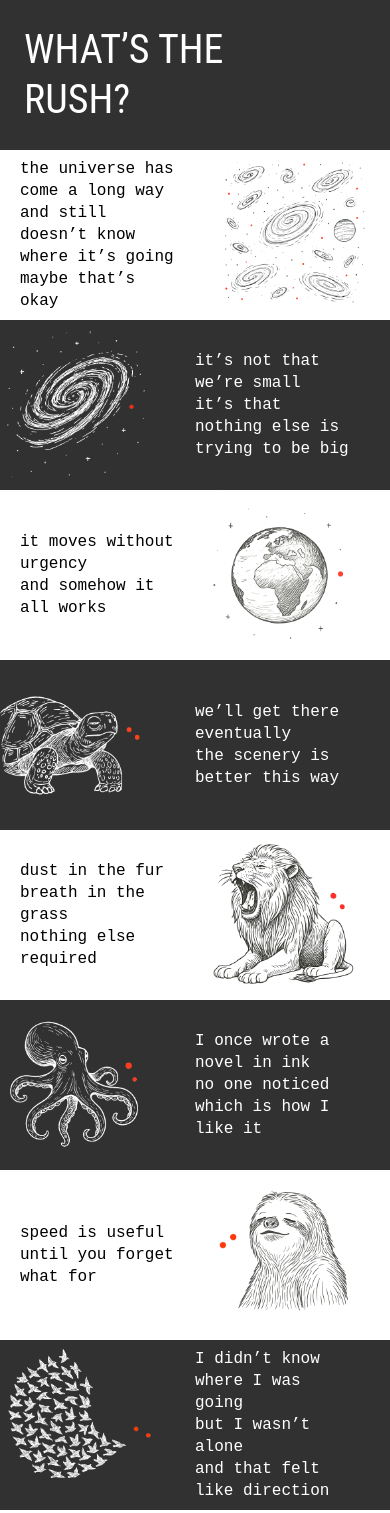
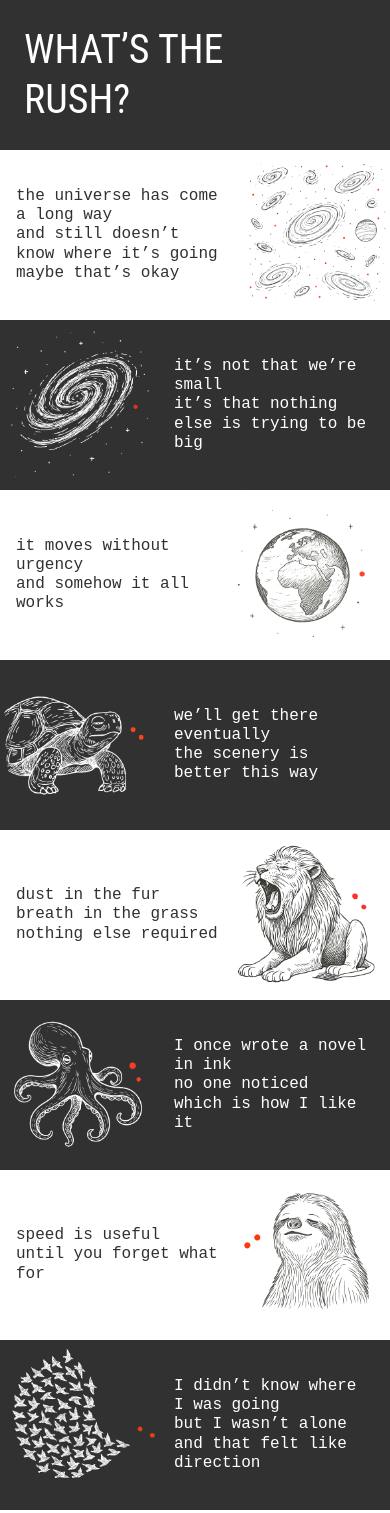
Before and after one commit to iknowmagic/whatstherush, a Next.js app: page / in a window 390 px wide. Shown: the top 1513 px of the page. Built offline with nearby package versions, Linux system fonts and the light colour scheme.

Commit message:
feat: enhance mobile responsiveness and improve accessibility with alt text for images

```diff
--- a/src/app/globals.css
+++ b/src/app/globals.css
@@ -1,7 +1,7 @@
 @import "tailwindcss";
 @plugin "daisyui";
 
-@import url("https://fonts.googleapis.com/css2?family=Inconsolata&family=Roboto+Condensed:wght@700&display=swap");
+@import url("https://fonts.googleapis.com/css2?family=Inconsolata:wght@300;400;500;600;700&family=Roboto+Condensed:wght@700&display=swap");
 
 .font-inconsolata {
   font-family: "Inconsolata", monospace;
@@ -15,59 +15,127 @@
   html {
     scroll-behavior: smooth;
   }
+
+  body {
+    min-width: 320px; /* Ensure minimum mobile width */
+  }
 }
 
 @theme {
-  --breakpoint-sm: 320px;
-  --breakpoint-md: 960px;
-  --breakpoint-lg: 1200px;
+  /* Mobile-first breakpoints (Tailwind standard) */
+  --breakpoint-sm: 640px;
+  --breakpoint-md: 768px;
+  --breakpoint-lg: 1024px;
+  --breakpoint-xl: 1280px;
 
-  --text-sm: 16px;
-  --text-md: 20px;
-  --text-lg: 24px;
+  /* Mobile-first responsive text sizes */
+  --text-sm: 16px; /* Base mobile size - matches your Figma */
+  --text-md: 20px; /* Larger mobile/tablet */
+  --text-lg: 24px; /* Desktop */
 
-  --text-title-sm: 40px;
-  --text-title-md: 120px;
-  --text-title-lg: 140px;
+  /* Responsive title sizes */
+  --text-title-sm: 40px; /* Mobile hero */
+  --text-title-md: 80px; /* Tablet hero */
+  --text-title-lg: 120px; /* Desktop hero */
 
-  --spacing-sm: 170px;
-  --spacing-md: 440px;
-  --spacing-lg: 540px;
+  /* Responsive spacing (section heights) */
+  --spacing-sm: 170px; /* Mobile section height */
+  --spacing-md: 240px; /* Tablet section height */
+  --spacing-lg: 300px; /* Desktop section height */
 
-  --h-title-sm: 150px;
-  --h-title-md: 430px;
-  --h-title-lg: 520px;
+  /* Hero heights */
+  --h-title-sm: 150px; /* Mobile hero */
+  --h-title-md: 200px; /* Tablet hero */
+  --h-title-lg: 250px; /* Desktop hero */
 
+  /* Colors */
   --color-dark: #313131;
   --color-light: white;
 }
 
+@layer components {
+  .bg-dark {
+    background-color: var(--color-dark);
+  }
+
+  .bg-light {
+    background-color: var(--color-light);
+  }
+
+  .text-dark {
+    color: var(--color-dark);
+  }
+
+  .text-light {
+    color: var(--color-light);
+  }
+}
+
 @layer utilities {
+  /* Base mobile utilities */
   .w-sm {
     width: var(--spacing-sm);
   }
   .h-sm {
     height: var(--spacing-sm);
   }
-  .w-md {
-    width: var(--spacing-md);
-  }
-  .h-md {
-    height: var(--spacing-md);
-  }
-  .w-lg {
-    width: var(--spacing-lg);
-  }
-  .h-lg {
-    height: var(--spacing-lg);
-  }
   .h-title-sm {
     height: var(--h-title-sm);
   }
-  .h-title-md {
-    height: var(--h-title-md);
+  .text-title-sm {
+    font-size: var(--text-title-sm);
   }
-  .h-title-lg {
-    height: var(--h-title-lg);
+  .text-sm {
+    font-size: var(--text-sm);
+  }
+
+  /* Responsive utilities for larger screens */
+  @media (min-width: 768px) {
+    .md\:w-md {
+      width: var(--spacing-md);
+    }
+    .md\:h-md {
+      height: var(--spacing-md);
+    }
+    .md\:h-title-md {
+      height: var(--h-title-md);
+    }
+    .md\:text-title-md {
+      font-size: var(--text-title-md);
+    }
+    .md\:text-md {
+      font-size: var(--text-md);
+    }
+  }
+
+  @media (min-width: 1024px) {
+    .lg\:w-lg {
+      width: var(--spacing-lg);
+    }
+    .lg\:h-lg {
+      height: var(--spacing-lg);
+    }
+    .lg\:h-title-lg {
+      height: var(--h-title-lg);
+    }
+    .lg\:text-title-lg {
+      font-size: var(--text-title-lg);
+    }
+    .lg\:text-lg {
+      font-size: var(--text-lg);
+    }
+  }
+
+  /* Additional responsive image utilities */
+  @media (min-width: 768px) {
+    .md\:w-img-md {
+      width: 200px;
+    }
+  }
+
+  @media (min-width: 1024px) {
+    .lg\:w-img-lg {
+      width: 240px;
+    }
   }
 }
--- a/src/app/page.tsx
+++ b/src/app/page.tsx
@@ -1,6 +1,5 @@
 import React from "react";
 import Hero from "@/components/Hero";
-
 import SectionBlock from "@/components/SectionBlock";
 import universeImg from "@/assets/universe.png";
 import galaxyImg from "@/assets/galaxy.png";
@@ -14,57 +13,57 @@ import humanImg from "@/assets/human.png";
 
 const Home: React.FC = () => {
   return (
-    <main className="bg-white min-h-screen text-black">
+    <main className="bg-white min-w-[320px] min-h-screen text-black">
       <Hero />
-      <SectionBlock image={universeImg}>
+      <SectionBlock image={universeImg} alt="Universe with galaxies and stars">
         the universe has come a long way
         <br />
         and still doesn&rsquo;t know where it&rsquo;s going
         <br />
         maybe that&rsquo;s okay
       </SectionBlock>
-      <SectionBlock image={galaxyImg} flip>
+      <SectionBlock image={galaxyImg} alt="Spiral galaxy" flip>
         it&rsquo;s not that we&rsquo;re small
         <br />
         it&rsquo;s that nothing else is trying to be big
       </SectionBlock>
-      <SectionBlock image={planetImg}>
+      <SectionBlock image={planetImg} alt="Planet Earth">
         it moves without urgency
         <br />
         and somehow it all works
       </SectionBlock>
-      <SectionBlock image={tortoiseImg} flip>
+      <SectionBlock image={tortoiseImg} alt="Tortoise" flip>
         we&rsquo;ll get there eventually
         <br />
         the scenery is better this way
       </SectionBlock>
-      <SectionBlock image={lionImg}>
+      <SectionBlock image={lionImg} alt="Lion">
         dust in the fur
         <br />
         breath in the grass
         <br />
         nothing else required
       </SectionBlock>
-      <SectionBlock image={octopusImg} flip>
+      <SectionBlock image={octopusImg} alt="Octopus" flip>
         I once wrote a novel in ink
         <br />
         no one noticed
         <br />
         which is how I like it
       </SectionBlock>
-      <SectionBlock image={slothImg}>
+      <SectionBlock image={slothImg} alt="Sloth">
         speed is useful
         <br />
         until you forget what for
       </SectionBlock>
-      <SectionBlock image={birdsImg} flip>
+      <SectionBlock image={birdsImg} alt="Flock of birds in flight" flip>
         I didn&rsquo;t know where I was going
         <br />
         but I wasn&rsquo;t alone
         <br />
         and that felt like direction
       </SectionBlock>
-      <SectionBlock image={humanImg}>
+      <SectionBlock image={humanImg} alt="Human">
         I didn&rsquo;t know where I was going
         <br />
         but I wasn&rsquo;t alone
--- a/src/components/Hero.tsx
+++ b/src/components/Hero.tsx
@@ -2,8 +2,8 @@ import React from "react";
 
 const Hero: React.FC = () => {
   return (
-    <section className="flex items-center bg-dark px-6 h-title-sm">
-      <h1 className="font-robotoCondensed text-light text-title-sm text-left leading-tight">
+    <section className="flex items-center bg-dark px-6 h-title-sm md:h-title-md lg:h-title-lg">
+      <h1 className="font-robotoCondensed text-light text-title-sm md:text-title-md lg:text-title-lg text-left leading-tight">
         WHAT&rsquo;S THE
         <br />
         RUSH?
--- a/src/components/SectionBlock.tsx
+++ b/src/components/SectionBlock.tsx
@@ -5,43 +5,56 @@ import { ReactNode } from "react";
 interface SectionBlockProps {
   children: ReactNode;
   image: StaticImageData;
-  flip?: boolean; // flip implies dark mode and image on the left
+  alt: string; // Alt text for the image
+  flip?: boolean; // flip=true means image on left, flip=false means image on right
 }
 
 const SectionBlock: React.FC<SectionBlockProps> = ({
   children,
   image,
+  alt,
   flip = false,
 }) => {
   const isDark = flip;
 
   return (
     <div
-      className={`grid grid-cols-2 h-sm w-full ${
-        isDark ? "bg-dark text-light" : "bg-light text-black"
+      className={`flex w-full h-sm md:h-md lg:h-lg ${
+        isDark ? "bg-dark text-light" : "bg-light text-dark"
       }`}
     >
-      {/* TEXT SIDE */}
-      <div
-        className={`flex items-center w-[180px] ${flip ? "order-2 pr-5" : "pl-5"}`}
-      >
-        <div className="font-inconsolata text-sm leading-snug">{children}</div>
+      {/* When flip=true, image comes first (left side) */}
+      {flip && (
+        <div className="flex justify-start items-center pl-1 h-full">
+          <Image
+            src={image}
+            width={170}
+            height={170}
+            alt={alt}
+            className="md:w-[200px] lg:w-[240px] md:h-[200px] lg:h-[240px] object-cover"
+          />
+        </div>
+      )}
+
+      {/* TEXT SIDE - remaining space */}
+      <div className={`flex flex-1 items-center` + (!flip ? " pl-4" : " pr-4")}>
+        <div className="font-inconsolata md:text-md text-sm lg:text-lg leading-[1.2em]">
+          {children}
+        </div>
       </div>
 
-      {/* IMAGE SIDE */}
-      <div
-        className={`flex items-center justify-center w-sm h-sm ${
-          flip ? "order-1" : ""
-        }`}
-      >
-        <Image
-          src={image}
-          width={170}
-          height={170}
-          alt=""
-          className="object-cover"
-        />
-      </div>
+      {/* When flip=false, image comes second (right side) */}
+      {!flip && (
+        <div className="flex justify-end items-center pr-1 w-sm md:w-md lg:w-lg h-full">
+          <Image
+            src={image}
+            width={170}
+            height={170}
+            alt={alt}
+            className="md:w-[200px] lg:w-[240px] md:h-[200px] lg:h-[240px] object-cover"
+          />
+        </div>
+      )}
     </div>
   );
 };
```
